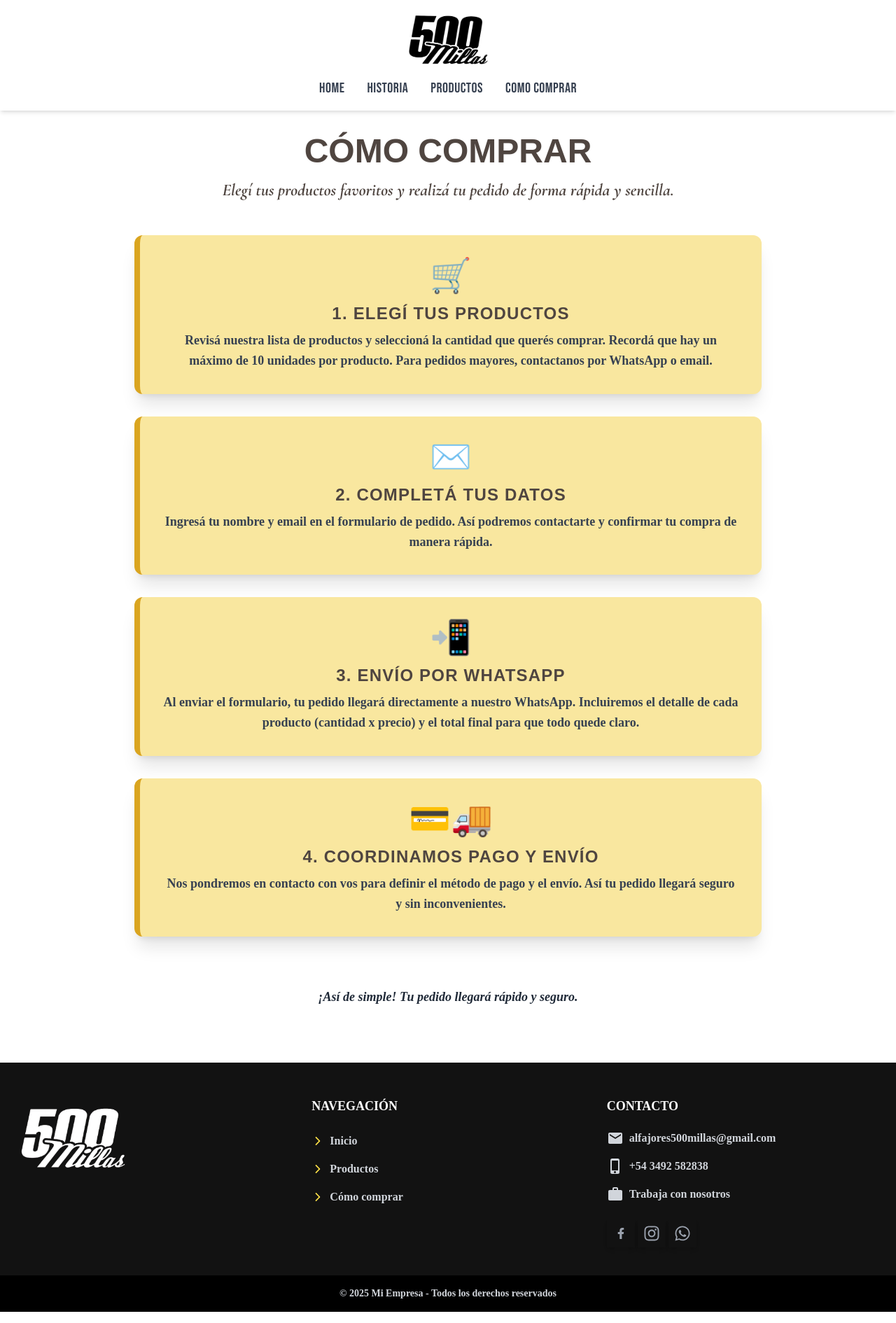
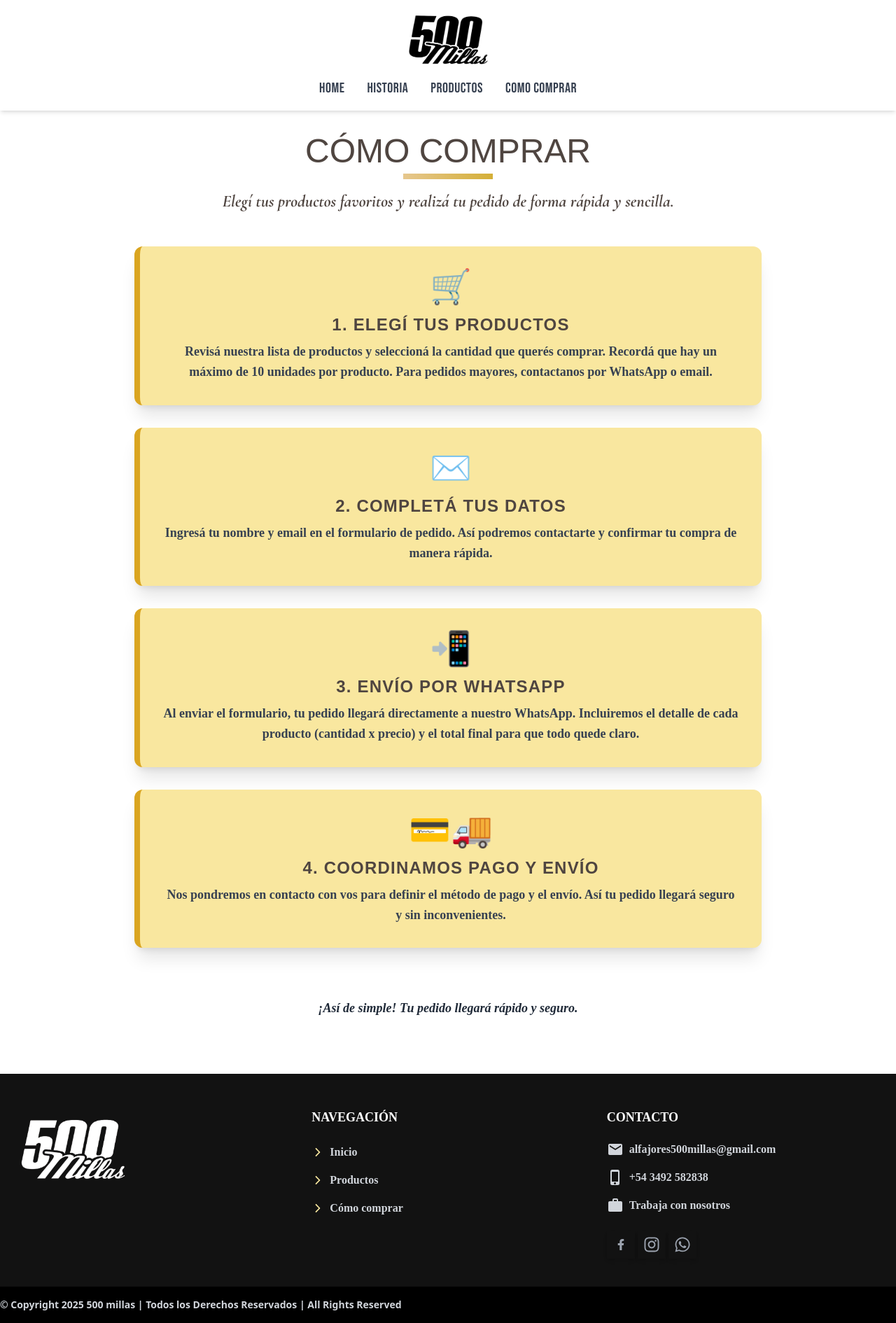
Before and after one commit to Nico09Barberis/500millas, a React (Vite) app in the folder 500-millas-web/: page /como-comprar in a window 1280 px wide. Shown: the whole page at 70% size. Built offline with nearby package versions, Linux system fonts and the light colour scheme; no server answers; a web font is replaced by a local one.

Commit message:
nuevos ajustes de tipografia y colores, buscando la mejor combinacion

```diff
--- a/500-millas-web/src/components/common/Navbar.jsx
+++ b/500-millas-web/src/components/common/Navbar.jsx
@@ -111,21 +111,21 @@ function Navbar() {
             <Link
               to="/"
               onClick={() => setIsOpen(false)}
-              className="block text-gray-500 hover:text-gray-700 hover:bg-[#E0F7FA] font-ancois-one uppercase rounded-xl py-1 px-2 text-lg"
+              className="block text-gray-500 hover:text-gray-700 hover:bg-[#F9E79F] font-ancois-one uppercase rounded-md py-1 px-2 text-lg"
             >
               home
             </Link>
             <Link
               to="/historia"
               onClick={() => setIsOpen(false)}
-              className="block text-gray-500 hover:text-gray-700 hover:bg-[#E0F7FA] font-ancois-one uppercase rounded-xl py-1 px-2 text-lg"
+              className="block text-gray-500 hover:text-gray-700 hover:bg-[#F9E79F] font-ancois-one uppercase rounded-md py-1 px-2 text-lg"
             >
               Nuestra Historia
             </Link>
             <Link
               to="/productos"
               onClick={() => setIsOpen(false)}
-              className="block text-gray-500 hover:text-gray-700 hover:bg-[#E0F7FA] font-ancois-one uppercase rounded-xl py-1 px-2 text-lg"
+              className="block text-gray-500 hover:text-gray-700 hover:bg-[#F9E79F] font-ancois-one uppercase rounded-md py-1 px-2 text-lg"
             >
               Productos
             </Link>
@@ -133,7 +133,7 @@ function Navbar() {
             <Link
               to="/como-comprar"
               onClick={() => setIsOpen(false)}
-              className="block text-gray-500 hover:text-gray-700 hover:bg-[#E0F7FA] font-ancois-one uppercase rounded-xl py-1 px-2 text-lg"
+              className="block text-gray-500 hover:text-gray-700 hover:bg-[#F9E79F] font-ancois-one uppercase rounded-md py-1 px-2 text-lg"
             >
               Como comprar
             </Link>
--- a/500-millas-web/src/components/navigation/Footer.jsx
+++ b/500-millas-web/src/components/navigation/Footer.jsx
@@ -29,7 +29,7 @@ function Footer() {
             href="/"
             className="flex items-center gap-2 text-gray-300 hover:text-white mb-1 transition-all duration-300 transform hover:translate-x-2"
           >
-            <IoIosArrowForward className="text-lg text-yellow-300" />
+            <IoIosArrowForward className="text-lg text-[#F9E79F]" />
             Inicio
           </a>
 
@@ -38,7 +38,7 @@ function Footer() {
             href="/productos"
             className="flex items-center gap-2 text-gray-300 hover:text-white mb-1 transition-all duration-300 transform hover:translate-x-2"
           >
-            <IoIosArrowForward className="text-lg text-yellow-300" />
+            <IoIosArrowForward className="text-lg text-[#F9E79F]" />
             Productos
           </a>
 
@@ -47,7 +47,7 @@ function Footer() {
             href="/como-comprar"
             className="flex items-center gap-2 text-gray-300 hover:text-white mb-1 transition-all duration-300 transform hover:translate-x-2"
           >
-            <IoIosArrowForward className="text-lg text-yellow-300" />
+            <IoIosArrowForward className="text-lg text-[#F9E79F]" />
             Cómo comprar
           </a>
         </div>
@@ -125,8 +125,8 @@ function Footer() {
       </div>
 
       {/* Línea inferior */}
-      <div className="bg-black mt-10 py-4 text-center text-gray-300 text-sm">
-        © {new Date().getFullYear()} Mi Empresa - Todos los derechos reservados
+      <div className="bg-black mt-10 py-4 text-cente text-gray-300 font-sans text-sm">
+         © Copyright {new Date().getFullYear()} 500 millas | Todos los Derechos Reservados | All Rights Reserved
       </div>
     </footer>
   );
--- a/500-millas-web/src/pages/HowToBuy.jsx
+++ b/500-millas-web/src/pages/HowToBuy.jsx
@@ -6,9 +6,10 @@ const HowToBuy = () => {
       <div className="max-w-4xl mx-auto flex flex-col gap-12">
         {/* Título */}
         <div className="text-center">
-          <h2 className="font-ancois-one uppercase text-4xl md:text-5xl font-semibold text-[#4F4540] mb-4 drop-shadow-sm">
+          <h2 className="font-ancois-one uppercase text-3xl md:text-5xl text-[#4F4540] mb-2 drop-shadow-sm">
             Cómo comprar
           </h2>
+          <div className="w-32 h-2 bg-gradient-to-r from-[#e6c78e] to-[#d4af37] mx-auto mb-4"></div>
           <p className="font-cormorant-garamond font-bold italic text-xl md:text-2xl text-[#4F4540]">
             Elegí tus productos favoritos y realizá tu pedido de forma rápida y sencilla.
           </p>
--- a/500-millas-web/src/sections/home/BuySections.jsx
+++ b/500-millas-web/src/sections/home/BuySections.jsx
@@ -3,7 +3,7 @@ import imgGalleta from "../../assets/images/catGalleta.png";
 
 // Componente reutilizable para cada producto
 const ProductCard = ({ img, alt, label }) => (
-  <div className="relative h-64 sm:h-80 md:h-96 bg-[#ffe6a2] overflow-hidden rounded-lg shadow-2xl group">
+  <div className="relative h-64 sm:h-80 md:h-96 bg-[#F9E79F] overflow-hidden rounded-lg shadow-2xl group">
     <img
       loading="lazy"
       src={img}
--- a/500-millas-web/src/sections/home/ComentsSection.jsx
+++ b/500-millas-web/src/sections/home/ComentsSection.jsx
@@ -60,7 +60,7 @@ const CommentsSection = ({
       {/* Sección de 4 columnas con iconos */}
       <div className="w-full max-w-6xl grid grid-cols-1 md:grid-cols-4 gap-8 font-caudex text-center px-4">
         {comments.map((text, i) => (
-          <div key={i} className="flex flex-col items-center">
+          <div key={i} className="flex flex-col items-center max-w-sm md:max-w-full mx-auto">
             <RiDoubleQuotesR
               className="text-white text-5xl mb-3"
               aria-hidden="true"
--- a/500-millas-web/src/sections/home/ContactSection.jsx
+++ b/500-millas-web/src/sections/home/ContactSection.jsx
@@ -29,7 +29,7 @@ const ContactSection = () => {
         </div>
 
         {/* Contenido derecha */}
-        <div className="md:w-1/3 w-full bg-[#E6C977] flex flex-col p-4 py-12 md:py-4 sm:p-6 text-center md:text-left md:justify-center">
+        <div className="md:w-1/3 w-full bg-[#F9E79F] flex flex-col p-4 py-12 md:py-4 sm:p-6 text-center md:text-left md:justify-center">
           <h2 className="font-ancois-one text-3xl md:text-4xl font-bold text-[#3B2F2F] mb-4">
             ¿Querés vender nuestros productos?
           </h2>
@@ -49,7 +49,7 @@ const ContactSection = () => {
           </a>
 
           {/* Lista de items */}
-          <ul className="space-y-5 mt-6">
+          <ul className="space-y-5 mt-6 flex flex-col items-center md:items-start">
             {items.map((item, index) => {
               const Icon = item.icon; // guardamos el componente del icono
               return (
--- a/500-millas-web/src/sections/home/FeatureSection.jsx
+++ b/500-millas-web/src/sections/home/FeatureSection.jsx
@@ -2,7 +2,7 @@ import featureImg from "../../assets/images/alfajor.jpg"; // reemplazá con tu i
 
 const FeatureSection = () => {
   return (
-    <section className="w-full bg-[#E6C977] py-12 px-2">
+    <section className="w-full bg-[#F9E79F] py-12 px-2">
       <div className="max-w-6xl mx-auto flex flex-col-reverse md:flex-row items-center justify-center gap-8 px-4 md:px-6">
         {/* Texto */}
         <div className="md:w-1/2 flex flex-col justify-center items-center md:items-start text-center md:text-left">
--- a/500-millas-web/src/sections/product/ProductSection.jsx
+++ b/500-millas-web/src/sections/product/ProductSection.jsx
@@ -3,7 +3,6 @@ import { useState } from "react";
 import imgProduct from "../../assets/images/alfajor.jpg";
 import imgProductHover from "../../assets/images/logo.png";
 import OrderForm from "../../components/common/OrderForm";
-import { TbLocationShare } from "react-icons/tb";
 import { IoShareSocial } from "react-icons/io5";
 
 const products = [
```
Also changed, not shown: 500-millas-web/src/sections/home/MapSection.jsx (+9 -9 lines).
